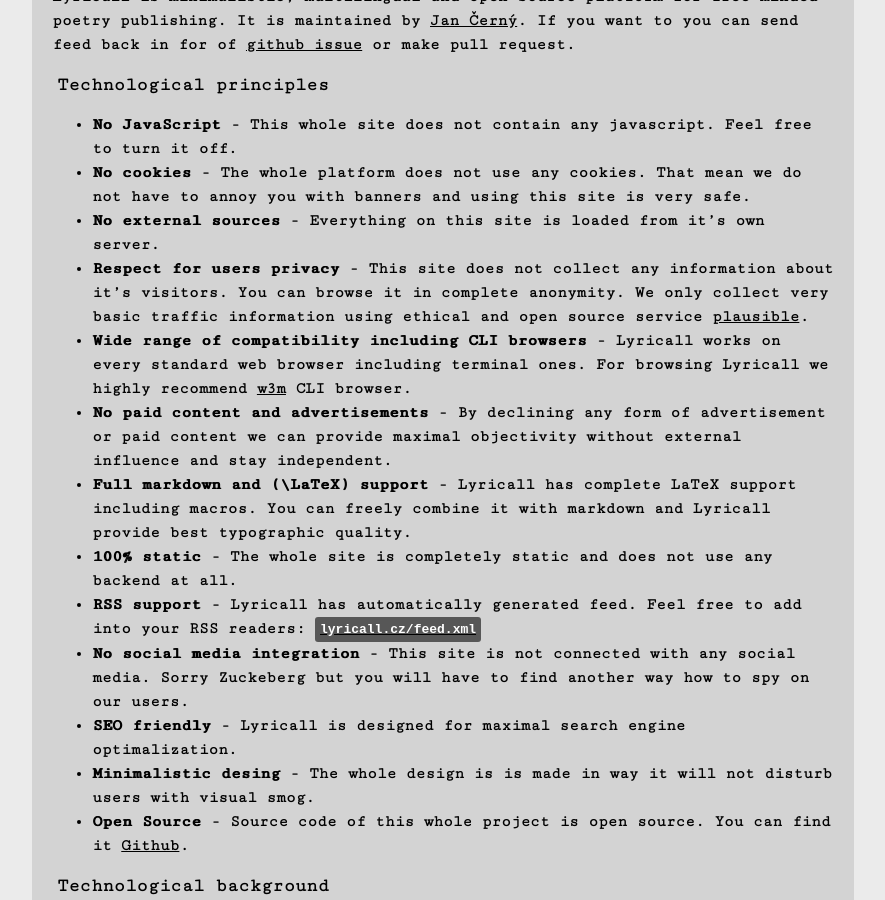
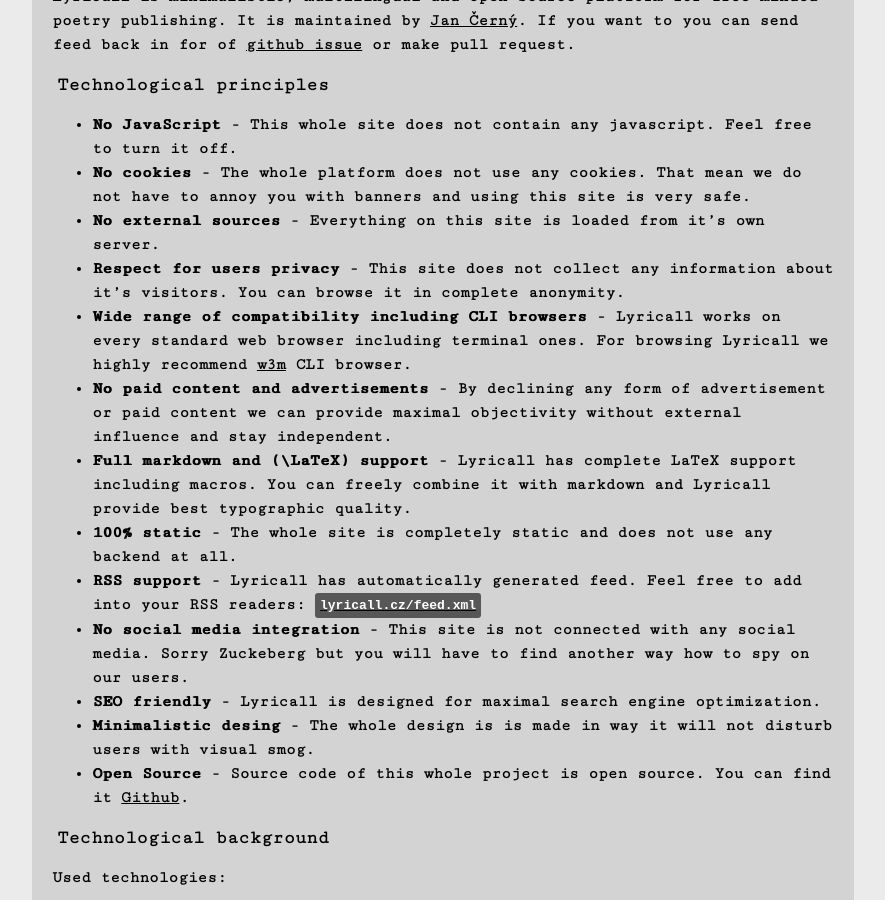
Before and after one commit to yagarea/lyricall, a Jekyll site: the page built from pages/about/en.md, in a window 1280 px wide and 900 px high, scrolled down 2016 px. Shown: the whole window, without its empty margins (197-1082 px from the left). Built offline with Jekyll 4.4.1, drawn with Linux system fonts in a browser that asks for light colours.

Commit message:
remove outdated info about plausible

```diff
--- a/pages/about/en.md
+++ b/pages/about/en.md
@@ -94,9 +94,7 @@
 have to annoy you with banners and using this site is very safe.
 - **No external sources** - Everything on this site is loaded from it's own server.
 - **Respect for users privacy** - This site does not collect any information about
-it's visitors. You can browse it in complete anonymity. We only collect very basic
-traffic information using ethical and open source service
-[plausible](https://plausible.io/).
+it's visitors. You can browse it in complete anonymity.
 - **Wide range of compatibility including CLI browsers** - Lyricall works on every
 standard web browser including terminal ones. For browsing Lyricall we highly
 recommend [w3m](http://w3m.sourceforge.net/) CLI browser.
@@ -112,7 +110,7 @@
 your RSS readers: [`lyricall.cz/feed.xml`](https://lyricall.cz/feed.xml)
 - **No social media integration** - This site is not connected with any social media.
 Sorry Zuckeberg but you will have to find another way how to spy on our users.
-- **SEO friendly** - Lyricall is designed for maximal search engine optimalization.
+- **SEO friendly** - Lyricall is designed for maximal search engine optimization.
 - **Minimalistic desing** - The whole design is is made in way it will not disturb
 users with visual smog.
 - **Open Source** - Source code of this whole project is open source. You can find it
```
Also changed, not shown: pages/about/cz.md (+1 -3 lines).
